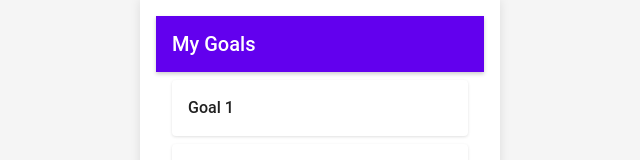
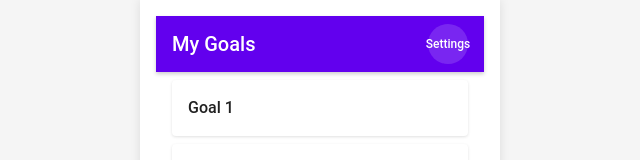
Before and after one commit to gagarinn/my-react-demo, a React (Vite) app: page / in a window 1280 px wide. Shown: the top 160 px of the page, without its empty margins (320-960 px from the left). Built offline with nearby package versions, Linux system fonts and the light colour scheme.

Commit message:
The Settings button was created. And a new Settings page was created (without content yet)

```diff
--- a/src/App.jsx
+++ b/src/App.jsx
@@ -3,6 +3,7 @@ import { BrowserRouter as Router, Routes, Route } from 'react-router-dom';
 import Home from './pages/Home';
 import GoalDetails from './pages/GoalDetails';
 import NewGoal from './pages/NewGoal.jsx';
+import Settings from './pages/Settings.jsx';
 
 function App() {
     return (
@@ -11,6 +12,7 @@ function App() {
                 <Route path="/" element={<Home />} />
                 <Route path="/goal/:id" element={<GoalDetails />} />
                 <Route path="/new-goal" element={<NewGoal />} />
+                <Route path="/settings" element={<Settings />} />
             </Routes>
         </Router>
     );
--- /dev/null
+++ b/src/components/SettingsButton.css
@@ -0,0 +1,40 @@
+/* Базовый стиль (может использоваться как плавающая кнопка, если вставлена вне тулбара) */
+.settings-button {
+    display: flex;
+    justify-content: center;
+    align-items: center;
+    text-decoration: none;
+    border-radius: 50%;
+    background-color: #f1f1f1;
+    color: #333;
+    box-shadow: 0px 4px 10px rgba(0, 0, 0, 0.2);
+    width: 40px;
+    height: 40px;
+    font-size: 12px;
+    transition: transform 0.2s ease-in-out, background-color 0.2s;
+}
+
+/* Поведение при hover */
+.settings-button:hover {
+    background-color: #e0e0e0;
+    transform: scale(1.05);
+}
+
+/* Вариант, когда кнопка находится внутри тулбара */
+.toolbar .settings-button {
+    /* убираем фиксированное позиционирование и тени, делаем кнопку компактной */
+    position: static;
+    box-shadow: none;
+
+    /* уводим вправо */
+    margin-left: auto;
+
+    /* визуальный стиль под темный тулбар */
+    background: rgba(255, 255, 255, 0.15);
+    color: #fff;
+}
+
+.toolbar .settings-button:hover {
+    background: rgba(255, 255, 255, 0.25);
+    transform: none;
+}
--- /dev/null
+++ b/src/components/SettingsButton.jsx
@@ -0,0 +1,13 @@
+import React from 'react';
+import { Link } from 'react-router-dom';
+import './SettingsButton.css';
+
+const SettingsButton = () => {
+    return (
+        <Link to="/settings" className="settings-button">
+            Settings
+        </Link>
+    );
+};
+
+export default SettingsButton;
--- a/src/pages/Home.jsx
+++ b/src/pages/Home.jsx
@@ -1,6 +1,8 @@
 import React, { useState, useEffect } from 'react';
 import { Link, useNavigate, useLocation } from 'react-router-dom';
 import '../styles.css';
+import SettingsButton from '../components/SettingsButton.jsx';
+
 
 const INITIAL_GOALS = Array.from({ length: 10 }, (_, i) => ({
     id: `initial-${i}`,
@@ -62,6 +64,7 @@ function Home() {
         <div className="app">
             <div className="toolbar">
                 <h1>My Goals</h1>
+                <SettingsButton/>
             </div>
             <div className="goal-list">
                 {goals.map((goal) => (
--- /dev/null
+++ b/src/pages/Settings.jsx
@@ -0,0 +1,17 @@
+import React from 'react';
+import '../styles.css';
+import BackButton from '../components/BackButton';
+
+function Settings() {
+  return (
+    <div className="app">
+      <div className="toolbar">
+        <BackButton />
+        <h1>Settings</h1>
+      </div>
+      {/* Контент настроеек будет здесь */}
+    </div>
+  );
+}
+
+export default Settings;
```
